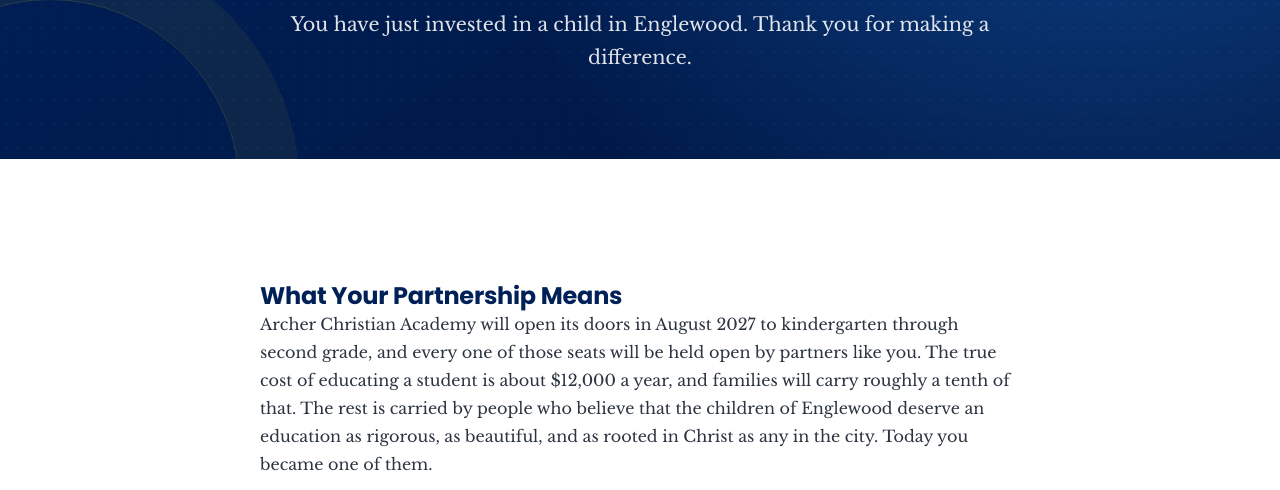
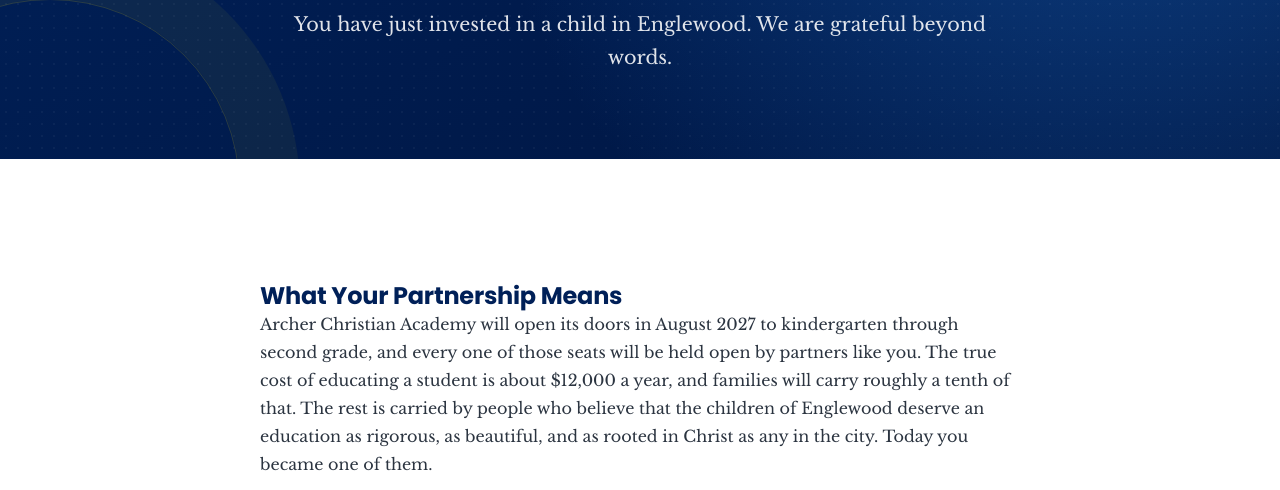
Before and after one commit to ArcherChristian/ACA, a plain HTML site: page thank-you/index.html in a window 1280 px wide. Shown: the part 310-800 px from the top of the page. Drawn offline with nearby package versions, Linux system fonts and the light colour scheme.

Commit message:
Add files via upload

```diff
--- a/thank-you/index.html
+++ b/thank-you/index.html
@@ -130,7 +130,7 @@
         <div class="container">
             <span class="kicker">Thank You</span>
             <h1>Your Gift Has Been Received</h1>
-            <p class="lead-text only-once">You have just invested in a child in Englewood. Thank you for making a difference.</p>
+            <p class="lead-text only-once">You have just invested in a child in Englewood. We are grateful beyond words.</p>
             <p class="lead-text only-monthly">Month by month, you are helping to hold a seat open for a child in Englewood. We are grateful beyond words.</p>
         </div>
     </section>
```
